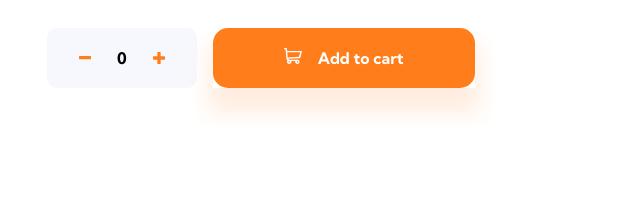
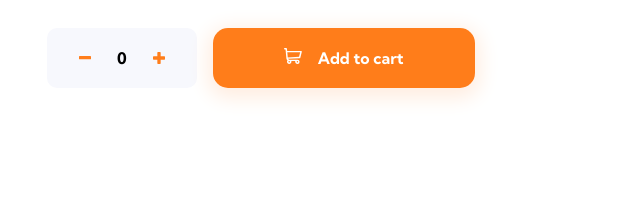
Before and after one commit to Absorberend/Ecommerce-product-page, a plain HTML site: page index.html in a window 1280 px wide. Shown: the part 493-696 px from the top of the page, 640-1280 px from the left. Drawn offline with Linux system fonts and the light colour scheme.

Commit message:
fixed visual bug on button

```diff
--- a/css/style.css
+++ b/css/style.css
@@ -640,7 +640,8 @@ main {
 }
 
 .content__order__button {
-    box-shadow: 0px 20px 20px 5px var(--secondairy-color);
+    box-shadow: 0px 5px 20px 5px var(--secondairy-color);
+    border-radius: 15px;
 }
 
 .content__order__button button:hover {
```
